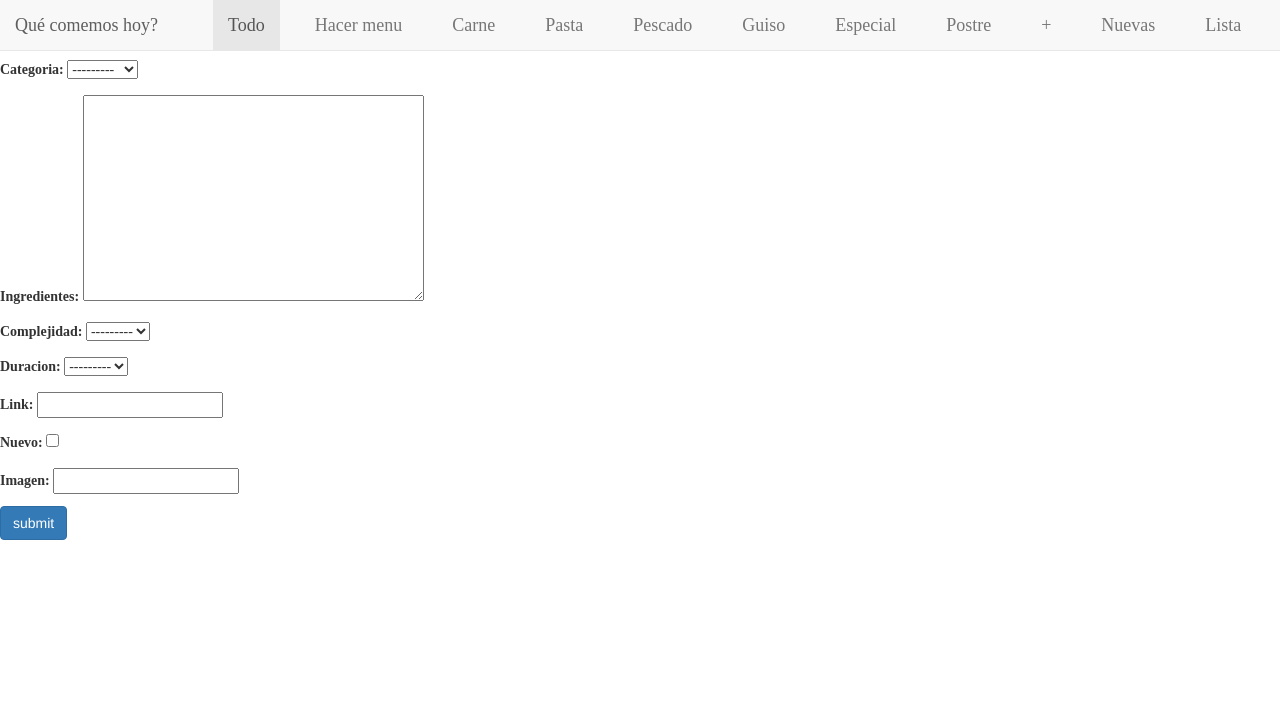
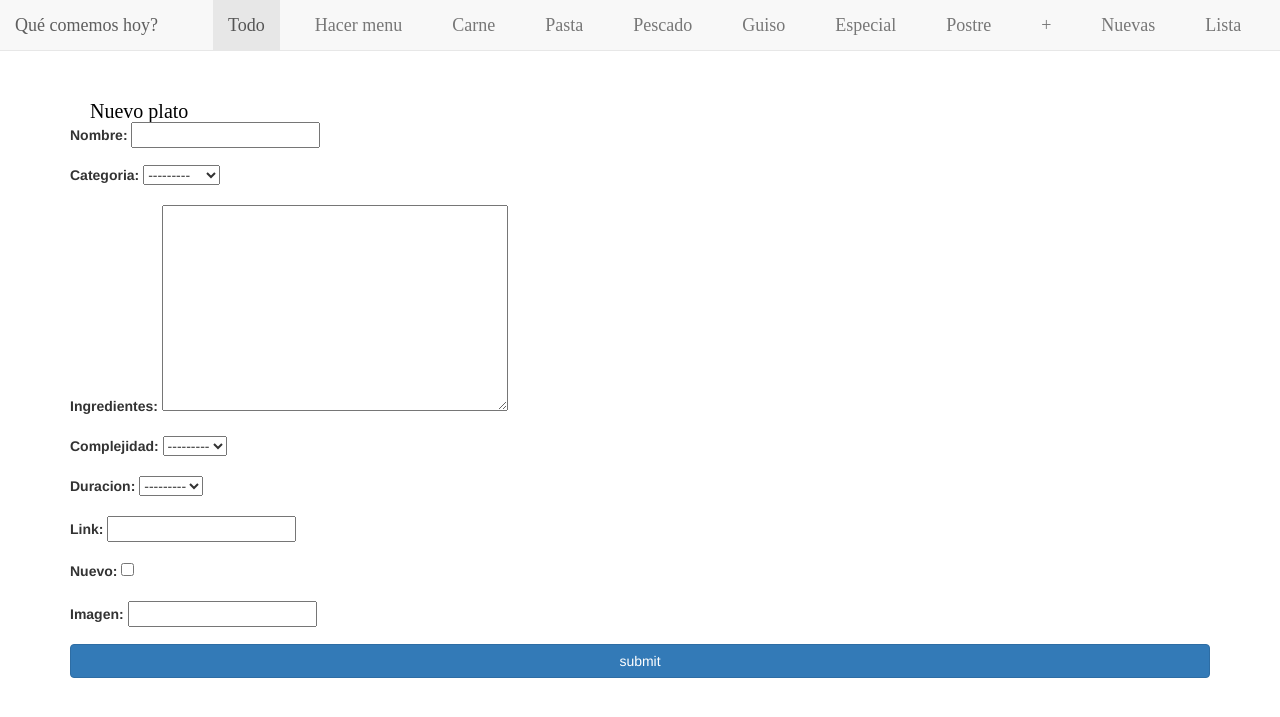
Before and after one commit to killoncio/hoy_comemos_django, a Django app: page /app/add/ in a window 1280 px wide. Shown: the top 717 px of the page. Run offline with Django 3.2, Linux system fonts and the light colour scheme; some libraries are stand-ins or nearby versions.

Commit message:
modified form layout

```diff
--- a/hoy_comemos_django/templates/app/add_meal.html
+++ b/hoy_comemos_django/templates/app/add_meal.html
@@ -2,15 +2,29 @@
 {% extends "app/base.html" %}
 
 {% load static %}
+{% load myfilters %}
 
 {% block body_block %}
+<div class="col-md-12">
 <h1>Nuevo plato</h1>
 
+{{ form.non_field_errors }}
 <form method="POST">
-	{{form.as_p}}
 	{% csrf_token %}
-	<input type="submit" class="btn btn-primary" value="submit">
+	{% for field in form %}
+	    <div class="form-group">
+<!-- 	        <label for="exampleInputEmail1">Email address</label>
+		    <input type="email" class="form-control" id="exampleInputEmail1" aria-describedby="emailHelp" placeholder="Enter email">
+		    <small id="emailHelp" class="form-text text-muted">We'll never share your email with anyone else.</small> -->
+	        {{ field.errors }}
+	        {{ field.label_tag }} {{ field|addclass:'form-control' }}
+	        {% if field.help_text %}
+	        <p class="help">{{ field.help_text|safe }}</p>
+	        {% endif %}
+	    </div>
+	{% endfor %}
+	<input type="Guardar" class="btn btn-primary btn-block" value="submit">
 
 </form>
-
+</div>
 {% endblock %}
--- a/hoy_comemos_django/templates/app/base.html
+++ b/hoy_comemos_django/templates/app/base.html
@@ -68,10 +68,14 @@ The data-spy and data-target are part of the built-in Bootstrap scrollspy functi
 </nav>
 
 <section id="productos" class="about-section section-first">
-
+<div class="container">
+<div class="row">
+<div class="content-boxes-v6 md-margin-bottom-50">
 {% block body_block %}
 {% endblock %}
-
+</div>
+</div>
+</div>
 </section>
 
 
```
